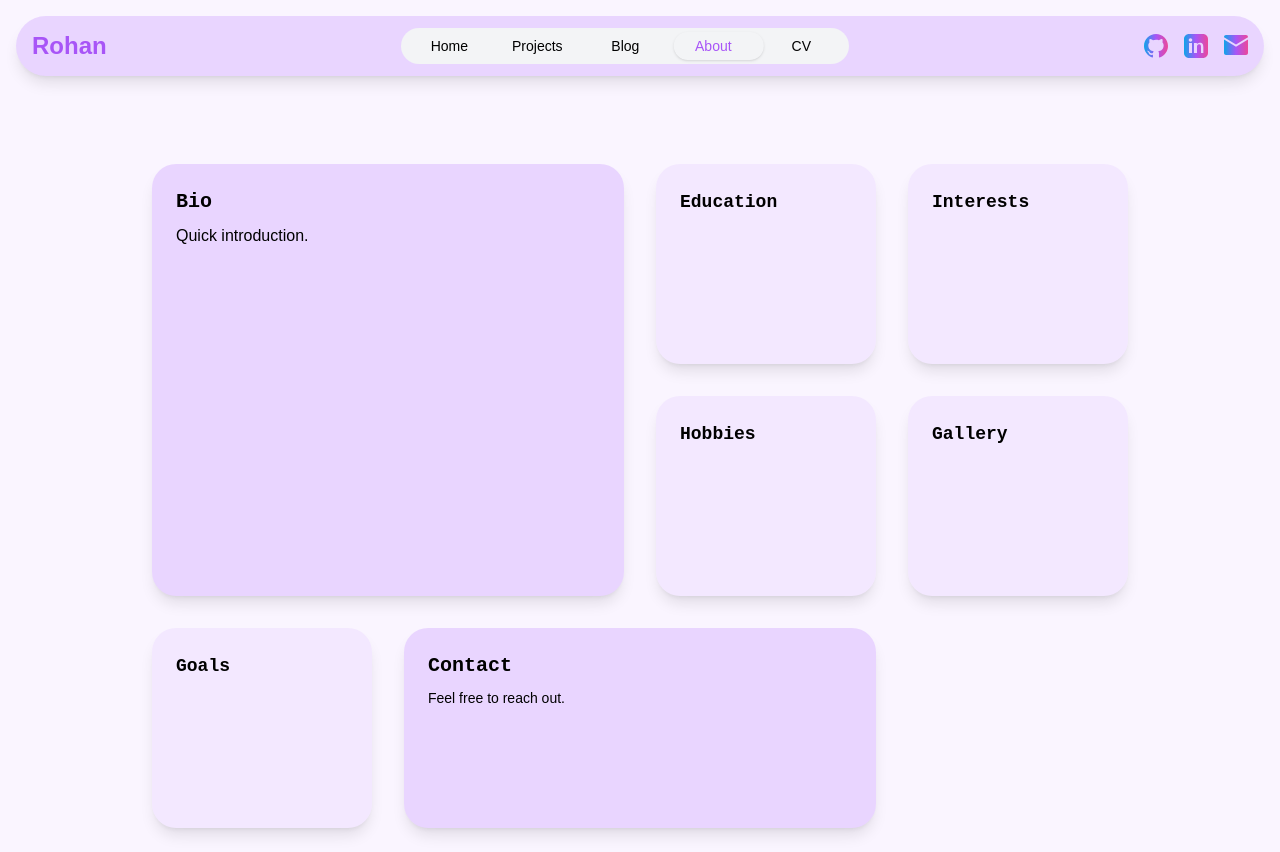
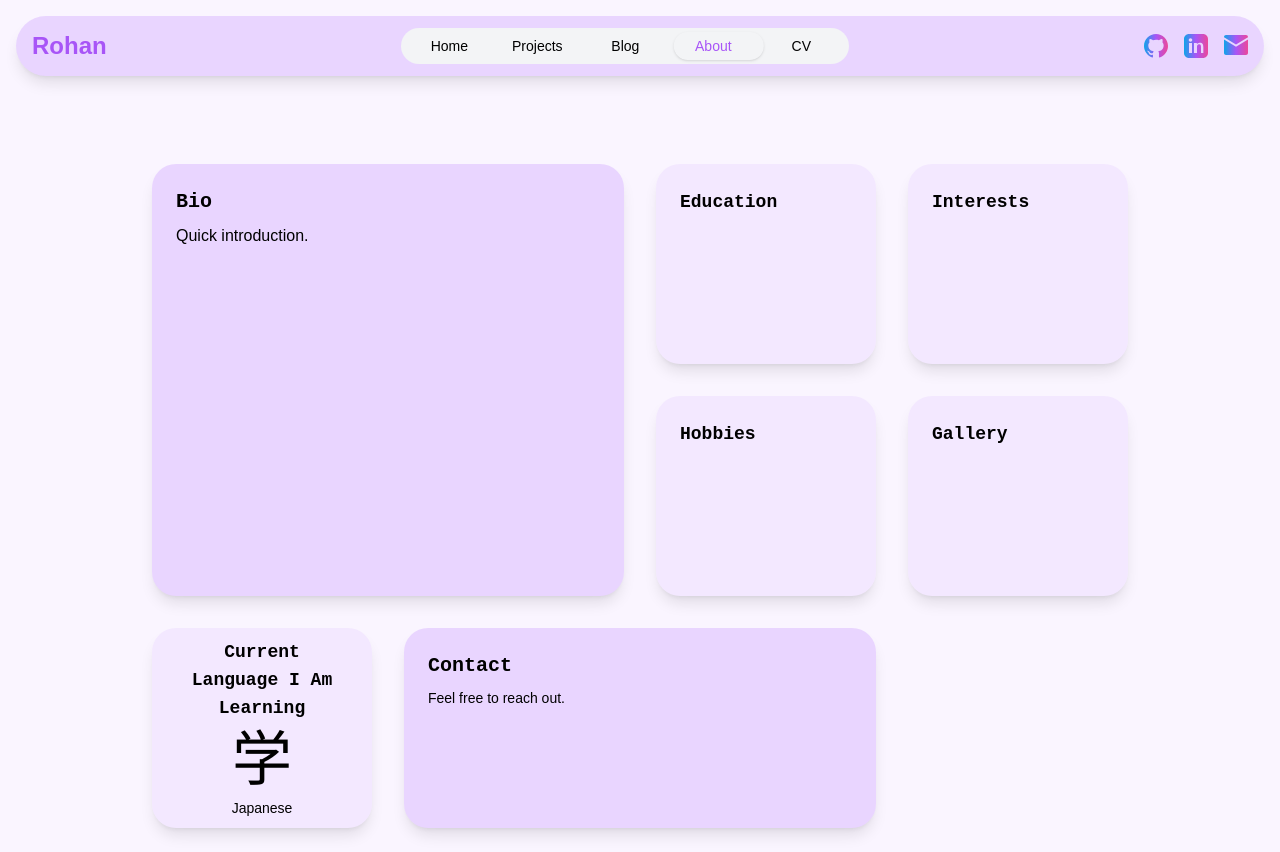
Before and after one commit to SUPA5INGH/personal-website, a Next.js app: page / in a window 1280 px wide. Both pictures are taken after a click on the button "About". Built offline with nearby package versions, Linux system fonts and the light colour scheme.

Commit message:
Add language learning module to About section

```diff
--- a/pages/index.tsx
+++ b/pages/index.tsx
@@ -257,8 +257,10 @@ export default function Home() {
             <section className="rounded-3xl bg-purple-100 p-6 shadow-lg hover:scale-105 transition-transform animate-fall">
               <h2 className="mb-2 text-lg font-semibold">Gallery</h2>
             </section>
-            <section className="rounded-3xl bg-purple-100 p-6 shadow-lg hover:scale-105 transition-transform animate-fall">
-              <h2 className="mb-2 text-lg font-semibold">Goals</h2>
+            <section className="rounded-3xl bg-purple-100 p-6 shadow-lg hover:scale-105 transition-transform animate-fall flex flex-col items-center justify-center text-center">
+              <h2 className="mb-2 text-lg font-semibold">Current Language I Am Learning</h2>
+              <div className="text-6xl mb-2">学</div>
+              <div className="text-sm">Japanese</div>
             </section>
             <section className="col-span-2 rounded-3xl bg-purple-200 p-6 shadow-lg hover:scale-105 transition-transform animate-fall">
               <h2 className="mb-2 text-xl font-bold">Contact</h2>
```
